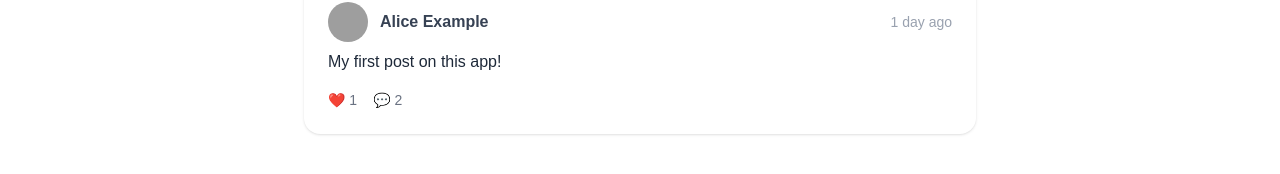
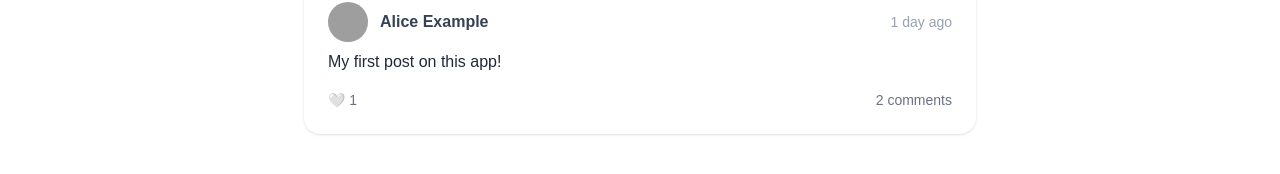
Before and after one commit to Nano1008/odin-bubbly-social-media-app, a Next.js app in the folder client/: page /profile/me in a window 1280 px wide. Shown: the part 238-412 px from the top of the page. Built offline with nearby package versions, Linux system fonts and the light colour scheme; grey boxes are pictures that could not be loaded.

Commit message:
Implement like/unlike functionality

```diff
--- a/client/src/app/page.js
+++ b/client/src/app/page.js
@@ -31,12 +31,14 @@ function Home() {
         {posts.map((post) => (
           <Post
             key={post.id}
+            id={post.id}
             author={post.author}
             content={post.content}
             imageUrl={post.imageUrl}
             likes={post.likes}
             comments={post.comments}
             createdAt={post.createdAt}
+            likedByCurrentUser={post.likedByCurrentUser}
           />
         ))}
       </div>
--- a/client/src/components/Post.js
+++ b/client/src/components/Post.js
@@ -1,14 +1,32 @@
 import { formatDistanceToNow } from "date-fns";
 import Image from "next/image";
+import { useState } from "react";
 
-export default function Post({
+function Post({
+  id,
   author,
   content,
   imageUrl,
   likes,
   comments,
   createdAt,
+  likedByCurrentUser,
 }) {
+  const [likesCount, setLikesCount] = useState(likes.length);
+  const [liked, setLiked] = useState(likedByCurrentUser);
+
+  const handleLike = async () => {
+    const res = await fetch(`http://localhost:3001/api/posts/${id}/like`, {
+      method: "POST",
+      credentials: "include",
+    });
+    if (res.ok) {
+      const data = await res.json();
+      setLikesCount(data.likesCount);
+      setLiked((prev) => !prev);
+    }
+  };
+
   return (
     <div className="bg-white p-6 rounded-2xl shadow">
       {/* Header: Author Info + Time */}
@@ -31,22 +49,16 @@ export default function Post({
       {/* Content */}
       <p className="text-gray-800 mb-4 whitespace-pre-wrap">{content}</p>
 
-      {/* Optional Image */}
-      {/* {imageUrl && (
-        <Image
-          width={60}
-          height={40}
-          src={imageUrl}
-          alt="Post visual"
-          className="rounded-xl mb-4 max-h-96 w-full object-cover"
-        />
-      )} */}
+      {/* Likes and Comments */}
+      <div className="flex justify-between text-sm text-gray-500">
+        <button onClick={handleLike}>
+          {liked ? "❤️" : "🤍"} {likesCount}
+        </button>
 
-      {/* Footer: Likes and Comments */}
-      <div className="text-sm text-gray-500 flex gap-4">
-        <span>❤️ {likes.length}</span>
-        <span>💬 {comments.length}</span>
+        <span>{comments.length} comments</span>
       </div>
     </div>
   );
 }
+
+export default Post;
```
Also changed, not shown: 2 other files (tests, documents, lock files or other folders).
